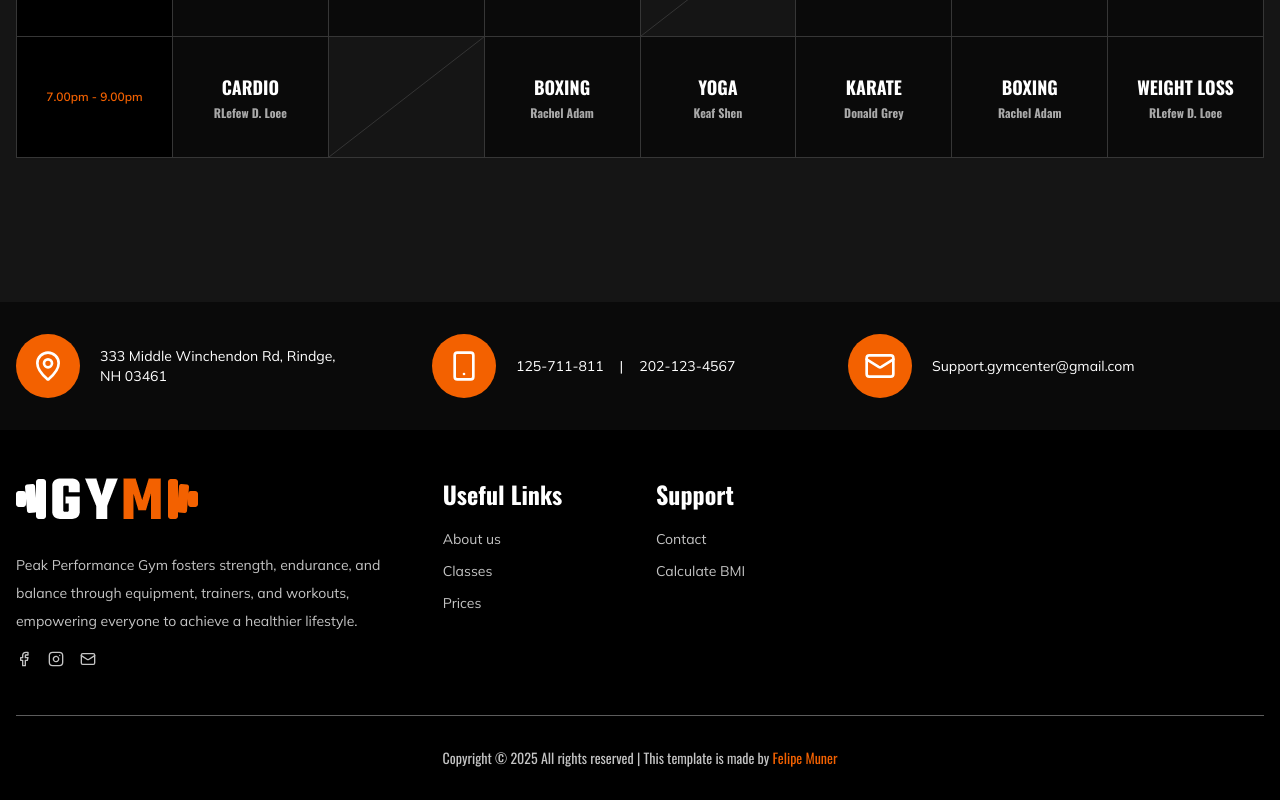
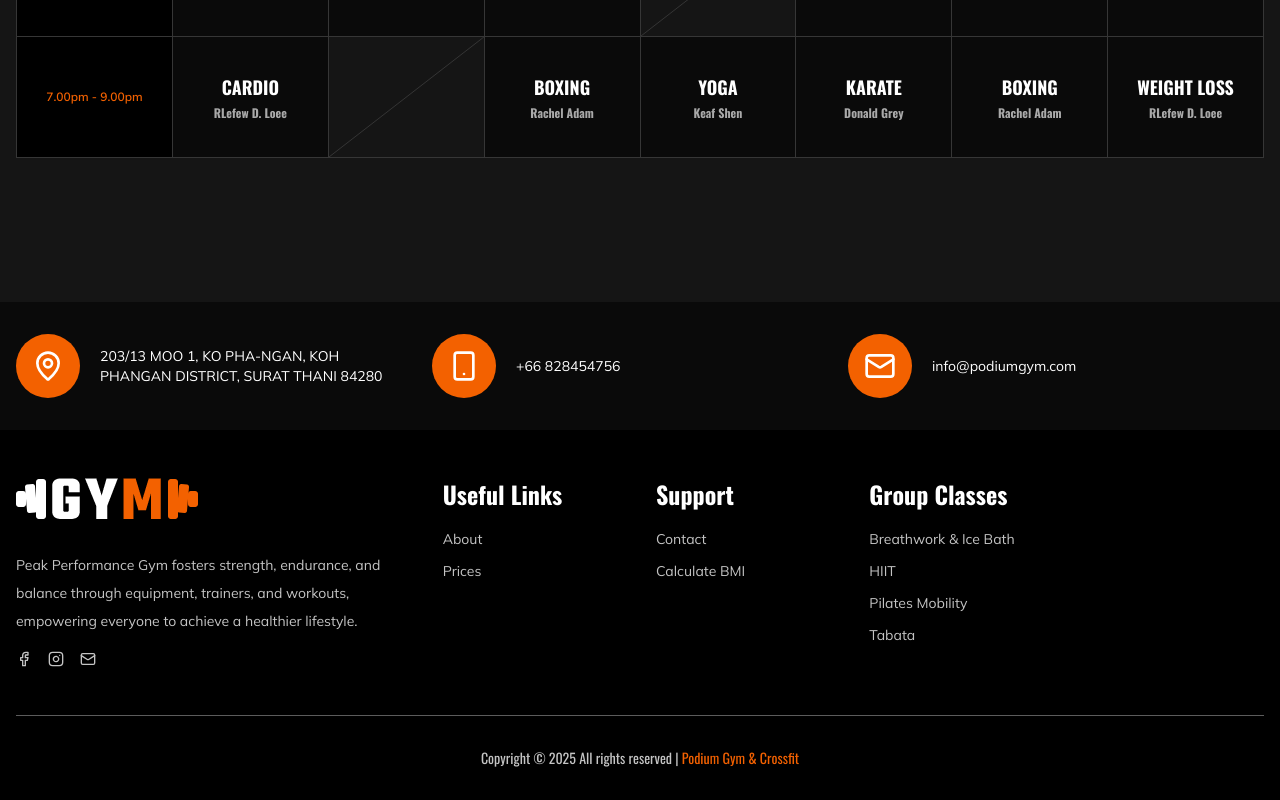
Before and after one commit to felipe-muner/podium-gym, a Next.js app: page /classes in a window 1280 px wide. Shown: the part 1120-1920 px from the top of the page. Built offline with nearby package versions, Linux system fonts and the light colour scheme.

Commit message:
feat: contact data info

```diff
--- a/components/ContactData/ContactData.tsx
+++ b/components/ContactData/ContactData.tsx
@@ -35,9 +35,8 @@ const ContactData: React.FC<ContactDataProps> = ({ className }) => {
               <div className="bg-brand-orange text-white flex items-center justify-center h-16 w-16 rounded-full shrink-0">
                 <MapPin size={30} className="h-8 w-8" />
               </div>
-              <p>
-                333 Middle Winchendon Rd, Rindge,
-                <br /> NH 03461
+              <p className="pr-8">
+                203/13 MOO 1, KO PHA-NGAN, KOH PHANGAN DISTRICT, SURAT THANI 84280
               </p>
             </div>
           </div>
@@ -54,9 +53,7 @@ const ContactData: React.FC<ContactDataProps> = ({ className }) => {
                 <Smartphone size={30} className="h-8 w-8" />
               </div>
               <ul className="flex flex-wrap items-center space-x-4">
-                <li className="relative">125-711-811</li>
-                <li className="relative">|</li>
-                <li className="relative">202-123-4567</li>
+                <li className="relative">+66 828454756</li>
               </ul>
             </div>
           </div>
@@ -72,7 +69,7 @@ const ContactData: React.FC<ContactDataProps> = ({ className }) => {
               <div className="bg-brand-orange text-white flex items-center justify-center h-16 w-16 rounded-full shrink-0">
                 <Mail size={30} className="h-8 w-8" />
               </div>
-              <p>Support.gymcenter@gmail.com</p>
+              <p>info@podiumgym.com</p>
             </div>
           </div>
         </div>
--- a/components/Footer/Footer.tsx
+++ b/components/Footer/Footer.tsx
@@ -1,4 +1,4 @@
-import { Facebook, Twitter, Youtube, Instagram, Mail } from "lucide-react";
+import { Facebook, Youtube, Instagram, Mail } from "lucide-react";
 import Link from "next/link";
 import { APP_NAME } from "@/constants";
 import Image from "next/image";
@@ -68,12 +68,7 @@ const Footer: React.FC = () => {
               <ul className="space-y-2 font-mulish leading-6">
                 <li>
                   <Link href="/about-us" className="text-brand-gray-light text-sm">
-                    About us
-                  </Link>
-                </li>
-                <li>
-                  <Link href="/classes" className="text-brand-gray-light text-sm">
-                    Classes
+                    About
                   </Link>
                 </li>
                 <li>
@@ -103,25 +98,41 @@ const Footer: React.FC = () => {
 
             {/* col-lg-4 col-md-6 (Tips & Guides) */}
             <div className="w-full px-4 md:w-1/2 lg:w-1/3">
+              <h4 className="text-white font-semibold text-2xl mb-4">Group Classes</h4>
+              <ul className="space-y-2 font-mulish leading-6">
+                <li>
+                  <Link href="/classes/breathwork-ice-bath" className="text-brand-gray-light text-sm">
+                    Breathwork & Ice Bath
+                  </Link>
+                </li>
+                <li>
+                  <Link href="/classes/hiit" className="text-brand-gray-light text-sm">
+                    HIIT
+                  </Link>
+                </li>
+                <li>
+                  <Link href="/classes/pilates-mobility" className="text-brand-gray-light text-sm">
+                    Pilates Mobility
+                  </Link>
+                </li>
+                <li>
+                  <Link href="/classes/tabata" className="text-brand-gray-light text-sm">
+                    Tabata
+                  </Link>
+                </li>
+              </ul>
             </div>
           </div>
           {/* END ROW */}
-
-
 
           {/* COPYRIGHT SECTION */}
           <div className="mt-12 py-8 border-t border-brand-gray-dark text-center">
             <p className="text-sm text-brand-gray-light">
               Copyright &copy; {new Date().getFullYear() + ' '}
-              All rights reserved | This template is made by{" "}
-              <Link
-                href="https://felipemuner.com/portfolio"
-                target="_blank"
-                rel="noreferrer"
-                className="text-brand-orange"
-              >
-                Felipe Muner
-              </Link>
+              All rights reserved | {' '}
+              <span className="text-brand-orange">
+                Podium Gym & Crossfit
+              </span>
             </p>
           </div>
         </div>
```
